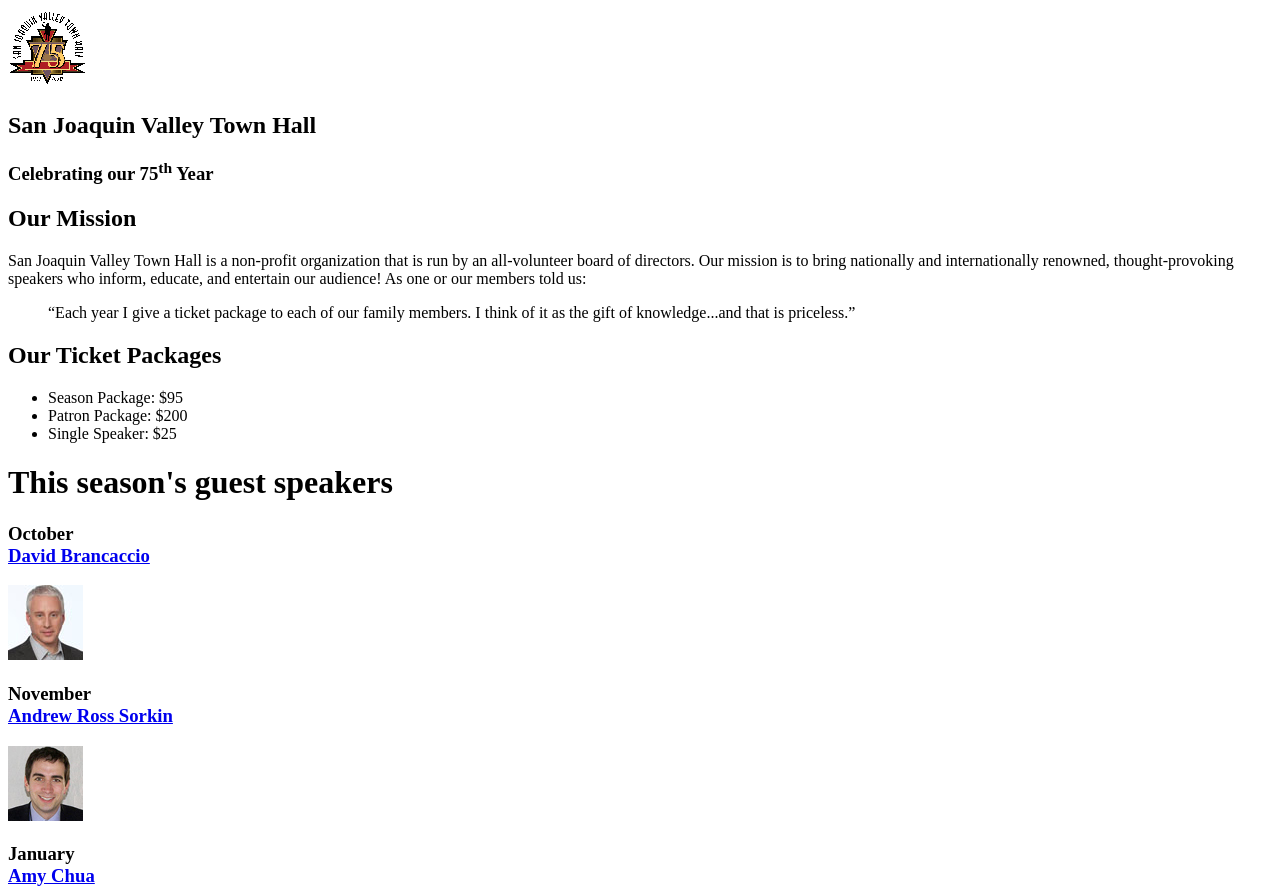
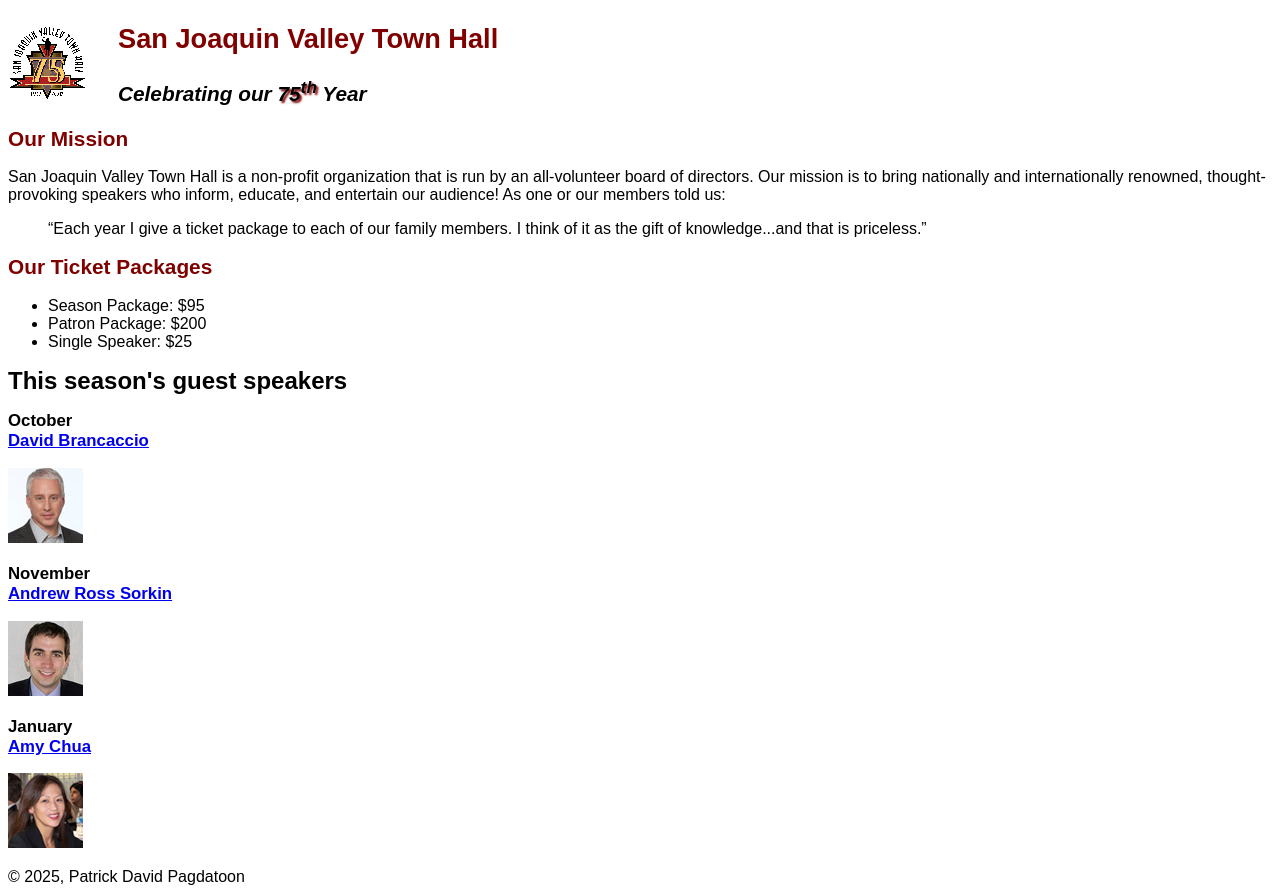
Before and after one commit to pdpagdatoon/A06, a plain HTML site: page index.html in a window 1280 px wide. Shown: the top 890 px of the page. Drawn offline with Linux system fonts and the light colour scheme.

Commit message:
css fixes

```diff
--- a/index.html
+++ b/index.html
@@ -5,13 +5,14 @@
 	<meta charset="utf-8">
 	<title>San Joaquin Valley Town Hall</title>
 	<link rel="shortcut icon" href="images/favicon.ico">
+	<link rel="stylesheet" href="styles/main.css">
 </head>
 
 <body>
 	<header>
 		<img src="images/town_hall_logo.gif" alt="Town Hall logo" height="80">
 		<h2>San Joaquin Valley Town Hall</h2>
-		<h3>Celebrating our 75<sup>th</sup> Year</h3>
+		<h3>Celebrating our <em class="shadow">75<sup>th</sup></em> Year</h3>
 	</header>
 	<main>
 		<h2>Our Mission</h2>
--- a/styles/main.css
+++ b/styles/main.css
@@ -1,13 +1,28 @@
+:root{
+	--global-color-1: #800000;
+}
+
 /* the styles for the elements */
 body {
 	font-family: Arial, Helvetica, sans-serif;
     font-size: 100%;
-	width: 600px;
 }
 
 /* the styles for the header */
 header img {
 	float: left;
+}
+
+header h2 {
+	font-size: 170%;
+	color: #800000;
+	text-indent: 30px;
+}
+
+header h3 {
+	font-size: 130%;
+	font-style: italic;
+	text-indent: 30px;
 }
 
 /* the styles for the main content */
@@ -18,14 +33,15 @@
 	font-size: 150%;
 }
 main h2 {
-	color: #800000;
-	font-size: 170%;
-	text-indent: 30px;
+	color: var(--global-color-1);
+	font-size: 130%;
 }
 main h3 {
-	font-size: 130%;
-	font-style: italic;
-	text-indent: 30px;
+	font-size: 105%;
+}
+
+.shadow {
+	text-shadow: 2px 2px 2px var(--global-color-1);
 }
 
 /* the styles for the footer */
```
